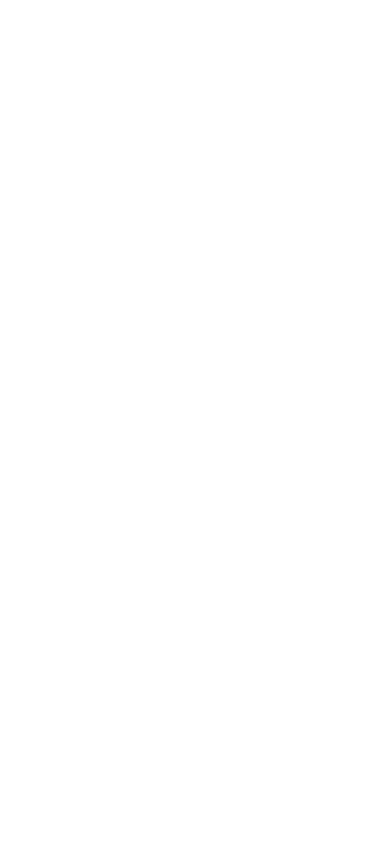
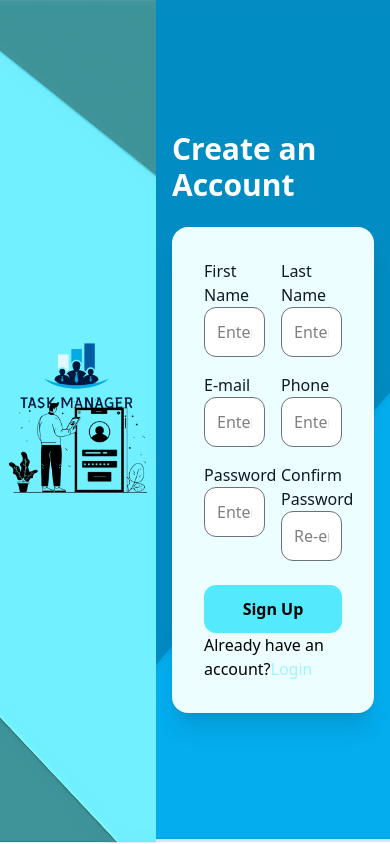
Before and after one commit to Heenachoudhari/user_tm_frontend, a Next.js app: page /signup in a window 390 px wide. Built offline with nearby package versions, Linux system fonts and the light colour scheme.

Commit message:
changes by paras

```diff
--- a/src/Component/Userloginpage/userloginpage.jsx
+++ b/src/Component/Userloginpage/userloginpage.jsx
@@ -1,5 +1,27 @@
-'use client'
+'use client';
+import { useRouter } from 'next/navigation'; // Import useRouter
+
 export default function Userloginpage() {
+  const router = useRouter(); // Initialize the router
+
+  // Function to handle form submission (or any other event for routing)
+  const handleLogin = (event) => {
+    event.preventDefault(); // Prevent default form submission
+
+    // Example of routing to a dashboard page after successful login
+    router.push('/dashboard'); // Redirect to a dashboard page (or any page you want)
+  };
+
+  // Function to navigate to the sign-up page
+  const handleSignUp = () => {
+    router.push('/signup'); // Redirect to the sign-up page
+  };
+
+  // Function to navigate to the forgot password page
+  const handleForgotPassword = () => {
+    router.push('/forgotpassword'); // Redirect to the forgot password page
+  };
+
   return (
     <div className="min-h-screen w-full flex items-center justify-center bg-gray-100">
       <div className="flex w-full h-screen shadow-lg rounded-none overflow-hidden">
@@ -16,9 +38,8 @@ export default function Userloginpage() {
           <img
             src="/logimage.png"
             alt="Illustration"
-      className="w-119 h-80 mb-5" // Increased from w-40 h-40 to w-60 h-60
+            className="w-119 h-80 mb-5"
           />
-
           <p className="text-2xl text-black text-center px-4 rounded">
             A simple and intuitive task manager to organize,<br />
             track, and prioritize your tasks.
@@ -27,9 +48,9 @@ export default function Userloginpage() {
 
         {/* Right Panel with local background image */}
         <div className="w-1/2 h-full bg-[url('/loginbg2.png')] bg-cover bg-center p-10 text-white flex flex-col backdrop-brightness-75">
-  <div className="mt-10"> {/* Push content down slightly from the top */}
+          <div className="mt-10">
             <h1 className="text-3xl font-semibold mb-20 text-center margin top-3">User Login</h1>
-    <form className="space-y-4">
+            <form className="space-y-4" onSubmit={handleLogin}>
               <div>
                 <label className="block text-1xl mb-1">E-mail / Phone</label>
                 <input
@@ -41,20 +62,23 @@ export default function Userloginpage() {
               <div>
                 <label className="block text-1xl mb-1">Password</label>
                 <input
-  type="text"                 // Use "text" to control input behavior
+                  type="text"
                   placeholder="Enter 8-digit password"
                   required
                   pattern="\d{8}"
                   maxLength={8}
-  inputMode="numeric"         // Mobile-friendly numeric keyboard
+                  inputMode="numeric"
                   onInput={(e) => {
                     e.target.value = e.target.value.replace(/\D/g, ''); // Remove non-digits
                   }}
                   className="w-full px-4 py-3 rounded-lg bg-white text-gray-500 outline-none"
                 />
-
-<a href="#" className="text-md text-right block mt-1 text-cyan-200 hover:underline">
-          Forget Password?
+                <a
+                  href="#"
+                  onClick={handleForgotPassword} // Handle forgot password click
+                  className="text-md text-right block mt-1 text-cyan-200 hover:underline"
+                >
+                  Forgot Password?
                 </a>
               </div>
               <button
@@ -63,10 +87,16 @@ export default function Userloginpage() {
               >
                 Login
               </button>
-
             </form>
             <p className="text-1xl mt-4 text-center">
-      Don't have an account? <a href="#" className="text-cyan-200 text-1xl">Sign Up for Free</a>
+              Don't have an account?{' '}
+              <a
+                href="#"
+                onClick={handleSignUp} // Handle sign-up click
+                className="text-cyan-200 text-1xl"
+              >
+                Sign Up for Free
+              </a>
             </p>
           </div>
         </div>
--- a/src/Component/usersignup/usersignup.jsx
+++ b/src/Component/usersignup/usersignup.jsx
@@ -2,6 +2,8 @@
 
 import { Toaster, toast } from 'react-hot-toast';
 import { useState } from 'react';
+import { useRouter } from 'next/navigation'; // Import useRouter
+import Image from 'next/image'; // Import Image from next/image
 
 export default function Signup() {
   const [formData, setFormData] = useState({
@@ -13,8 +15,9 @@ export default function Signup() {
     confirmPassword: '',
   });
 
-  const [validationMessage, setValidationMessage] = useState(''); // Initialize validation message state
-  const [isSubmitting, setIsSubmitting] = useState(false); // Add submitting state to prevent multiple submissions
+  const [validationMessage, setValidationMessage] = useState('');
+  const [isSubmitting, setIsSubmitting] = useState(false);
+  const router = useRouter(); // Initialize useRouter
 
   const handleChange = (e) => {
     setFormData({ ...formData, [e.target.name]: e.target.value });
@@ -22,28 +25,36 @@ export default function Signup() {
 
   const handleSubmit = (e) => {
     e.preventDefault();
-    if (isSubmitting) return; // If already submitting, prevent form submission again
+    if (isSubmitting) return;
 
-    setIsSubmitting(true); // Set submitting to true to prevent multiple submissions
+    setIsSubmitting(true);
 
     // Password length validation
     if (formData.password.length !== 8) {
       setValidationMessage('Password must be exactly 8 characters long.');
-      setIsSubmitting(false); // Reset submitting state
+      setIsSubmitting(false);
       return;
     }
 
     // Password match validation
     if (formData.password !== formData.confirmPassword) {
       toast.error('Passwords do not match');
-      setIsSubmitting(false); // Reset submitting state
+      setIsSubmitting(false);
       return;
     }
 
     // Simulate form submission
     toast.success('Registered successfully!');
     console.log(formData); // You can send this to your backend
+
+    // Navigate to the login page after successful registration
+    router.push('/'); // Redirect to the login page
+
     setIsSubmitting(false); // Reset submitting state after success
+  };
+
+  const navigateToLogin = () => {
+    router.push('/'); // Navigate to login page on image click
   };
 
   return (
@@ -55,8 +66,20 @@ export default function Signup() {
         style={{ backgroundImage: "url('/signup/bgleft1.png')" }}
       >
         <div className="flex flex-col items-center gap-1">
-          <img src="/signup/tasklogo.png" alt="Image 2" className="w-90 h-auto" />
-          <img src="/signup/image1.png" alt="Image 3" className="w-100 -mt-20 h-auto" />
+          {/* Use the Image component for the logo */}
+          <Image
+            src="/signup/tasklogo.png"
+            alt="Logo"
+            width={200}
+            height={50}
+          />
+          <Image
+            src="/signup/image1.png"
+            alt="Background Image"
+            width={300}
+            height={150}
+            className="w-100 -mt-20 h-auto"
+          />
         </div>
       </div>
 
@@ -170,6 +193,15 @@ export default function Signup() {
               >
                 Sign Up
               </button>
+              <p>
+                Already have an account?
+                <span
+                  className="text-cyan-200 cursor-pointer"
+                  onClick={navigateToLogin}
+                >
+                  Login
+                </span>
+              </p>
             </div>
           </form>
         </div>
--- a/src/app/Forgotpassword/page.jsx
+++ b/src/app/Forgotpassword/page.jsx
@@ -1,4 +1,4 @@
-import Forgotpassword from "@/Component/ForgotPassword/forgotpassword";
+import Forgotpassword from "@/Component/forgotpassword/forgotpassword";
 
 export default function Home() {
   return (
--- a/src/app/signup/page.jsx
+++ b/src/app/signup/page.jsx
@@ -9,7 +9,7 @@ export default function Home() {
 
     <div>
       {/* Desktop view (hidden on mobile) */}
-      <div className="hidden md:block">
+      <div className="block">
        <Signup/>
       </div>
 
```
Also changed, not shown: 1 other file (tests, documents, lock files or other folders). Lines whose indentation alone changed are shown as unchanged.
